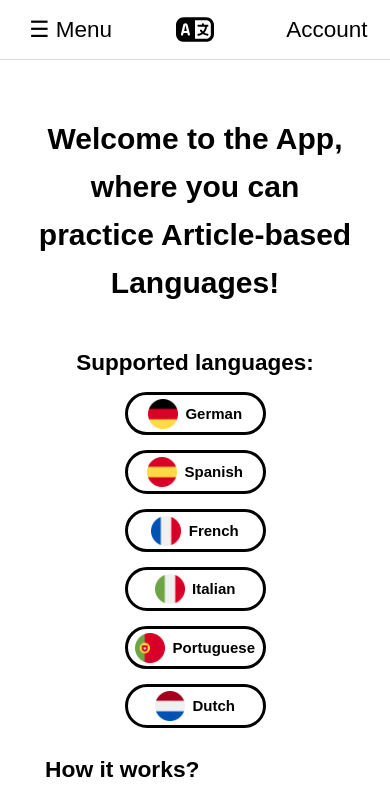
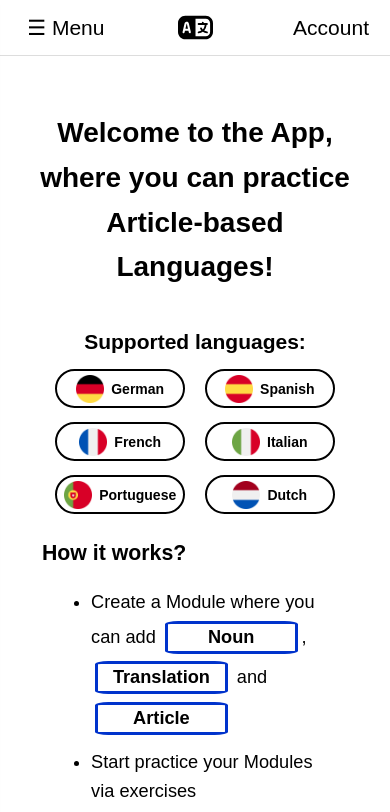
Before and after one commit to AlisaErmel/articles-study-react, a React (Vite) app: page / in a window 390 px wide. Shown: the top 812 px of the page. Built offline with nearby package versions, Linux system fonts and the light colour scheme; a web font is replaced by a local one.

Commit message:
refactor: change the responsivness of the Input

```diff
--- a/src/components/ui/Input.css
+++ b/src/components/ui/Input.css
@@ -76,3 +76,21 @@
 .ui-input-middle::placeholder {
     font-size: 1.8rem;
 }
+
+@media (max-width: 64em) {
+    html {
+        font-size: 14px;
+    }
+}
+
+@media (max-width: 23em) {
+    html {
+        font-size: 12px;
+    }
+}
+
+@media (max-width: 20em) {
+    html {
+        font-size: 10px;
+    }
+}
```
